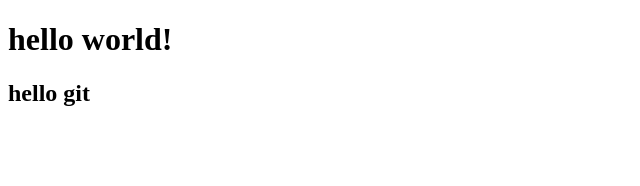
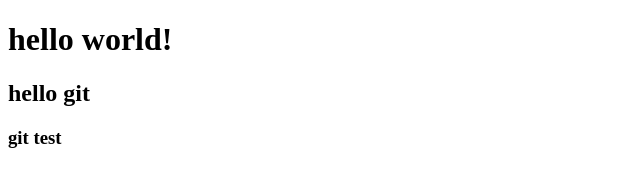
Before and after one commit to Sarsenn/git_test, a plain HTML site: page index.html in a window 1280 px wide. Shown: the full height of the page, 0-640 px from the left. Drawn offline with Linux system fonts and the light colour scheme.

Commit message:
Git test

```diff
--- a/index.html
+++ b/index.html
@@ -8,5 +8,6 @@
 <body>
     <h1>hello world!</h1>
     <h2>hello git</h2>
+    <h3>git test</h3>
 </body>
 </html>
```
